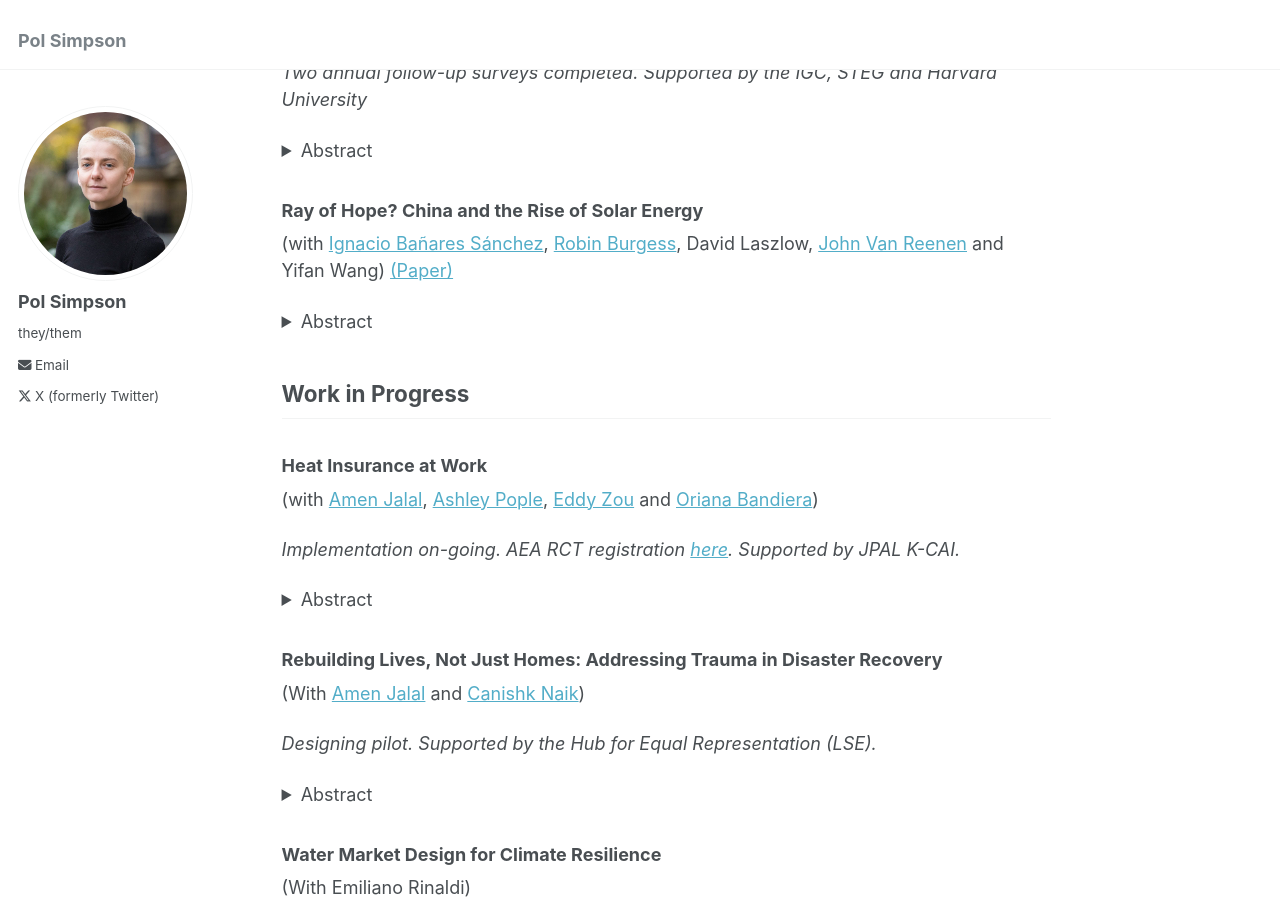
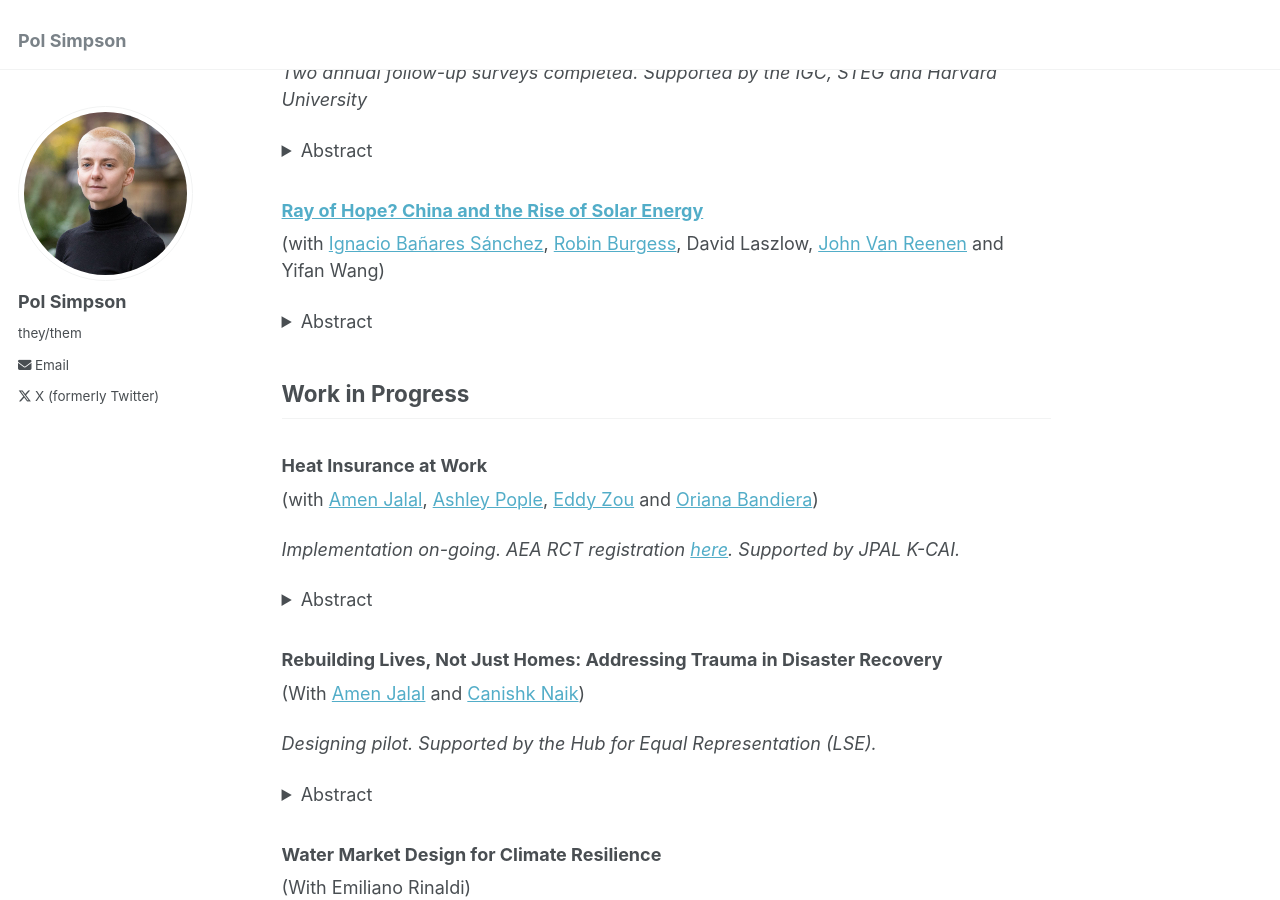
Before and after one commit to polsimpson/polsimpson.github.io, a Jekyll site: the page built from _pages/about.md, in a window 1280 px wide and 900 px high, scrolled down 588 px. Built offline with Jekyll 4.4.1, drawn with Linux system fonts in a browser that asks for light colours.

Commit message:
Update about.md

```diff
--- a/_pages/about.md
+++ b/_pages/about.md
@@ -17,7 +17,7 @@ Outside of economics, I am fundraising secretary for [Pecs Education](https://pe
 
 ## Working Papers
 
-### Immediate Relief, Delayed Recovery: Labour Market Impacts of Natural Disasters
+### [Immediate Relief, Delayed Recovery: Labour Market Impacts of Natural Disasters](https://amenjalal.com/docs/JS_2025.pdf?_t=1764853846333)
 
 (with [Amen Jalal](https://amenjalal.com))
 
@@ -29,10 +29,9 @@ Disaster response policies often focus on immediate relief or long-term reconstr
 
 </details>
 
-### Ray of Hope? China and the Rise of Solar Energy
+### [Ray of Hope? China and the Rise of Solar Energy](https://ignaciobanares.com/solar.pdf)
 
 (with [Ignacio Bañares Sánchez](https://ignaciobanares.com), [Robin Burgess](https://www.robinburgess.com), David Laszlow, [John Van Reenen](https://www.johnvanreenen.com) and Yifan Wang)
-[(Paper)](https://ignaciobanares.com/solar.pdf)
 
 <details>
   <summary>Abstract</summary>
```
